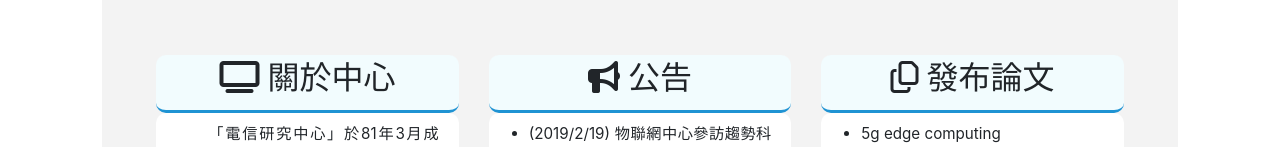
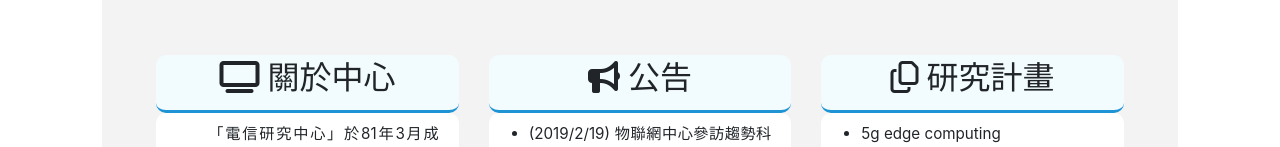
Before and after one commit to belong112/iot-center, a React (Create React App) app: page / in a window 1280 px wide. Shown: the part 553-700 px from the top of the page. Built offline with nearby package versions, Linux system fonts and the light colour scheme.

Commit message:
'minor_update'

```diff
--- a/src/containers/Home.js
+++ b/src/containers/Home.js
@@ -61,7 +61,7 @@ class Home extends Component {
                 </div>
                 <div className="col-lg">
                   <div className="yahei p-1 text-center title-container">
-                    <h2><i className="far fa-copy"></i> 發布論文</h2>
+                    <h2><i className="far fa-copy"></i> 研究計畫</h2>
                   </div>
                   <div className="p-container">
                     <ul>
```
